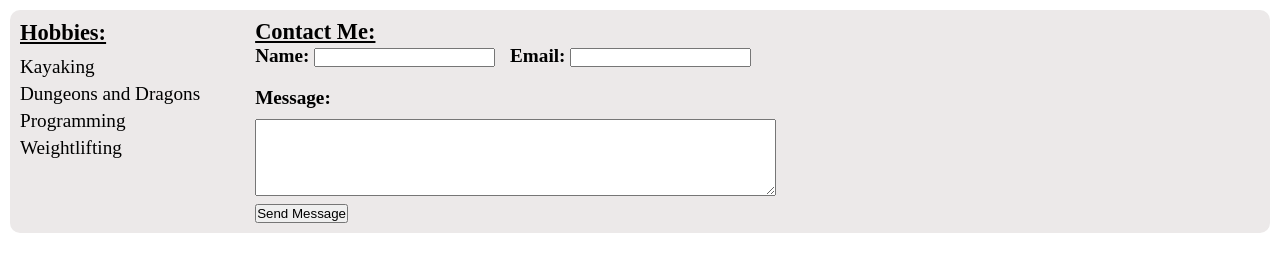
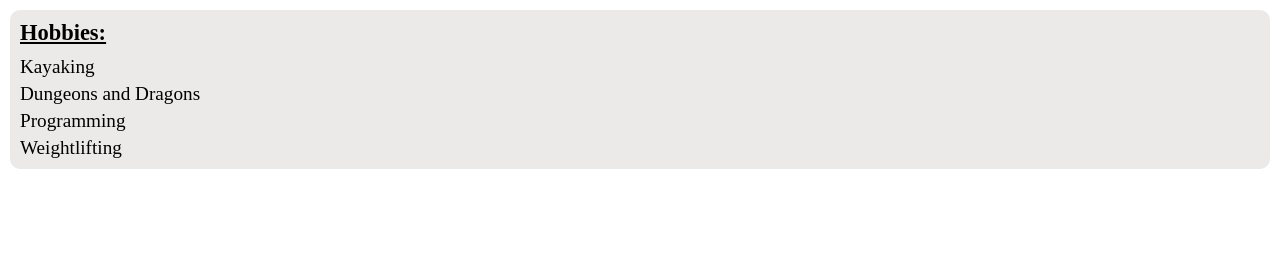
Before and after one commit to Jeremy-Hirschler/Personal-Profile, a plain HTML site: page index.html in a window 1280 px wide. Shown: the part 471-742 px from the top of the page. Drawn offline with Linux system fonts and the light colour scheme; a script that the page names is missing; files whose address does not match are found by name.

Commit message:
Update index.html
Take out form component as it serves no purpose right now.

```diff
--- a/index.html
+++ b/index.html
@@ -83,21 +83,7 @@
                 <li>Weightlifting</li>
             </ul>
         </div>
-        <div class = "contact">
-            <h3>Contact Me:</h3>
-            <form>
-                <div>
-                    <label>Name: <input type = "text" name = "name"></label>
-                    <label>Email: <input type = "text" name = "email"></label>
-                </div>
-                <div>
-                    <p>Message:</p> <textarea cols = "63" rows = "5"></textarea>
-                </div>
-                <div>
-                    <input type = "submit" value = "Send Message">
-                </div>
-            </form>
-        </div>
+
     </div>
 <script src = "./script.js"></script>
 </body>
```
